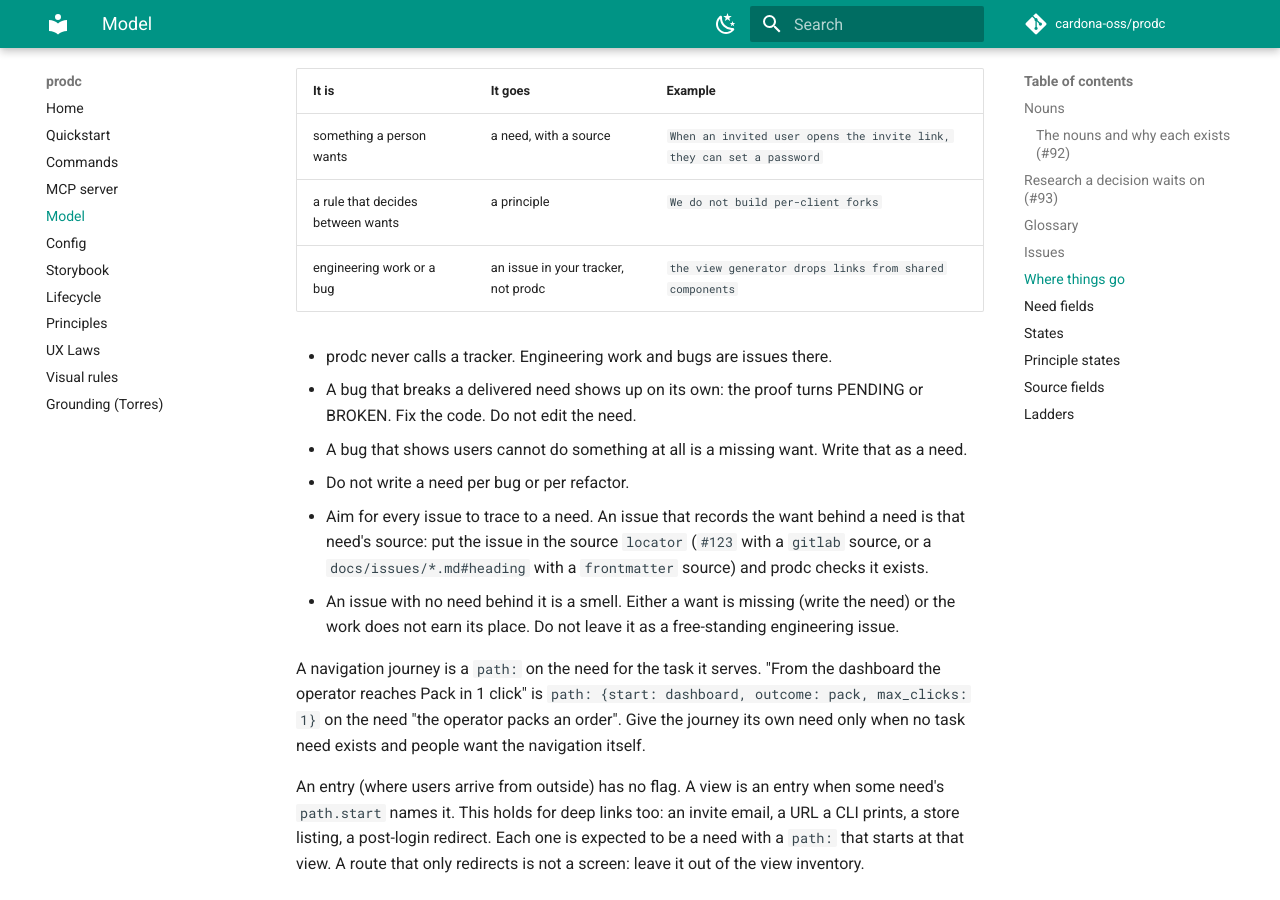
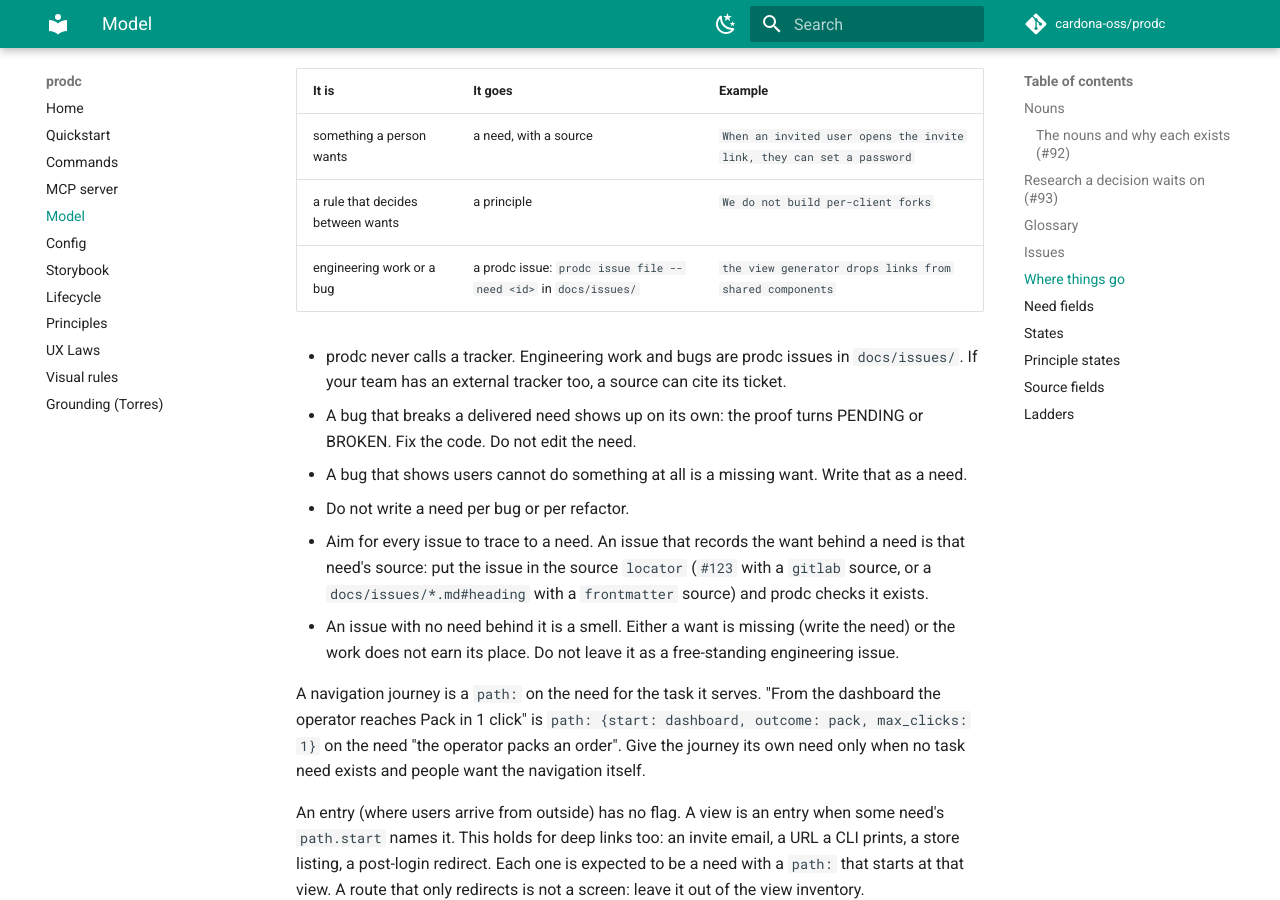
Before and after one commit to jorgeecardona/prodc, an MkDocs documentation site: the page built from docs/model.md, in a window 1280 px wide and 900 px high, scrolled down 4694 px. Built offline with MkDocs 1.6.1 and Material for MkDocs 9.7.7, drawn with Linux system fonts in a browser that asks for light colours; comment, search, counter and statistics services are not loaded.

Commit message:
docs: fix drift (issue register, plan ranking, 8 nouns, no prodc orphans)

```diff
--- a/docs/model.md
+++ b/docs/model.md
@@ -157,9 +157,10 @@ Decide where a thing goes before you write it.
 |---|---|---|
 | something a person wants | a need, with a source | `When an invited user opens the invite link, they can set a password` |
 | a rule that decides between wants | a principle | `We do not build per-client forks` |
-| engineering work or a bug | an issue in your tracker, not prodc | `the view generator drops links from shared components` |
+| engineering work or a bug | a prodc issue: `prodc issue file --need <id>` in `docs/issues/` | `the view generator drops links from shared components` |
 
-- prodc never calls a tracker. Engineering work and bugs are issues there.
+- prodc never calls a tracker. Engineering work and bugs are prodc issues in `docs/issues/`. If
+  your team has an external tracker too, a source can cite its ticket.
 - A bug that breaks a delivered need shows up on its own: the proof turns PENDING or BROKEN. Fix
   the code. Do not edit the need.
 - A bug that shows users cannot do something at all is a missing want. Write that as a need.
```
Also changed, not shown: README.md (+5 -1 lines), docs/config.md (+2 -2 lines), src/prodc/agent.md (+4 -3 lines).
